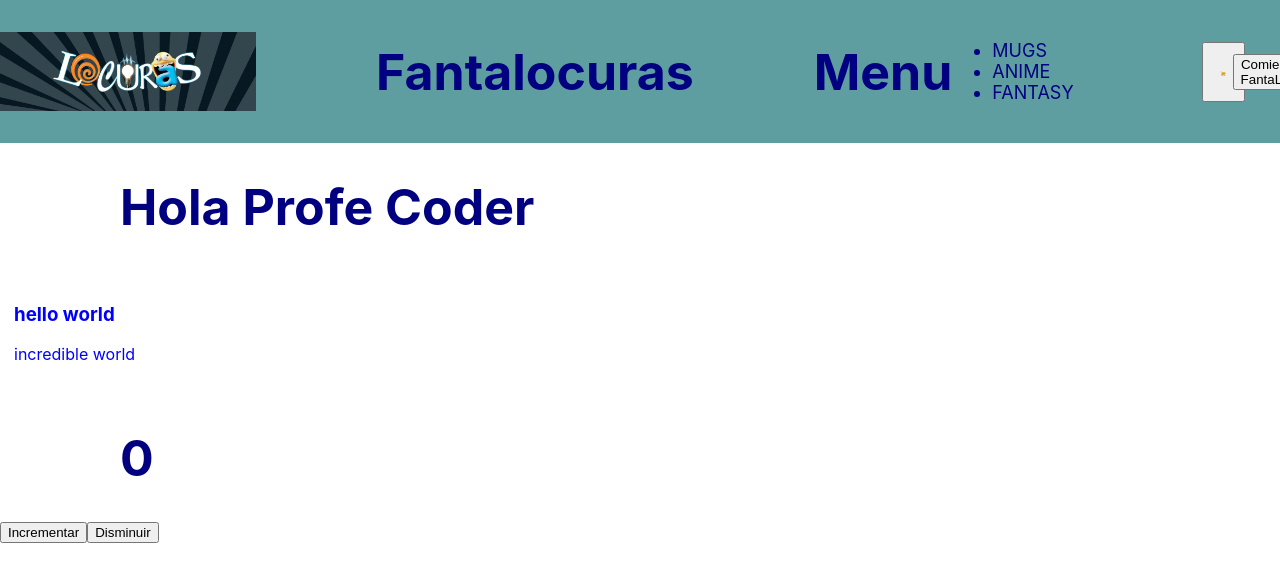
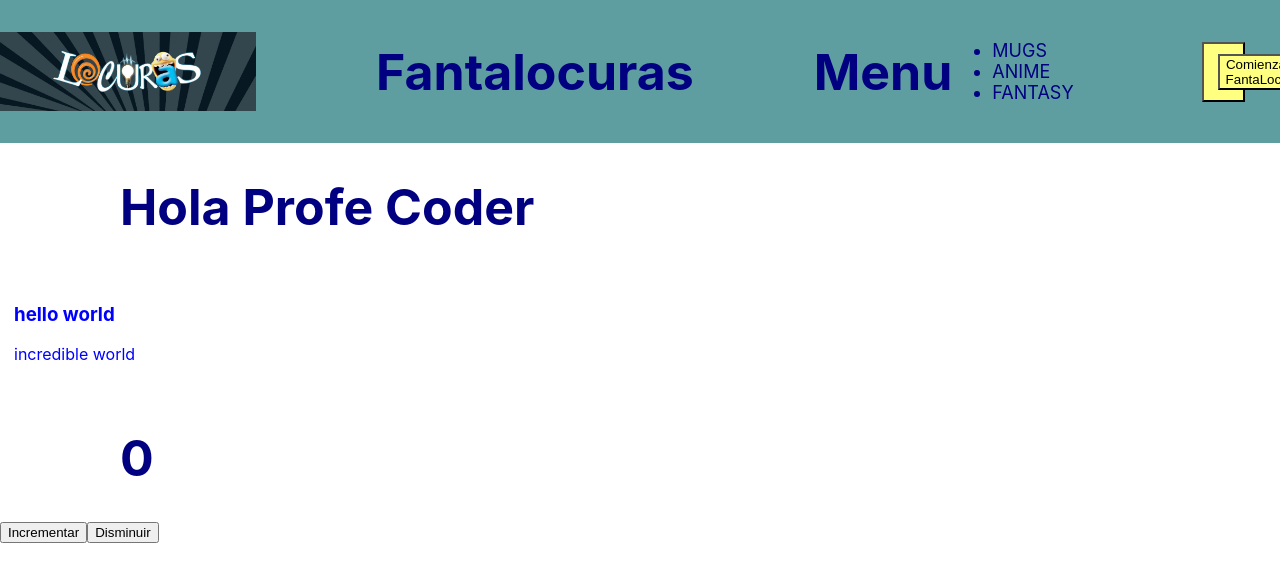
Before and after one commit to Mariangel86/fantalocuras-antequera, a React (Create React App) app: page / in a window 1280 px wide. Shown: the top 582 px of the page. Built offline with nearby package versions, Linux system fonts and the light colour scheme.

Commit message:
changes of thurs

```diff
--- a/src/componentes/CartWidget.js
+++ b/src/componentes/CartWidget.js
@@ -8,6 +8,7 @@ const Boton= styled.button`
     margin-left: 8rem; /* 20px */
 	color: #FEFEFE ;
 	height: 3.75rem; /* 60px */
+    background-color:rgb(255, 255, 128);
 
 `;
 
--- a/src/componentes/NavBar.js
+++ b/src/componentes/NavBar.js
@@ -33,6 +33,8 @@ const NavBar = () => {
 
     }
     const BotonFanta= styled.button`
+    background-color:rgb(255, 255, 128);
+    color: #FEFEFE
     margin-left:15px;
     margin-right:15px
     `;
```
